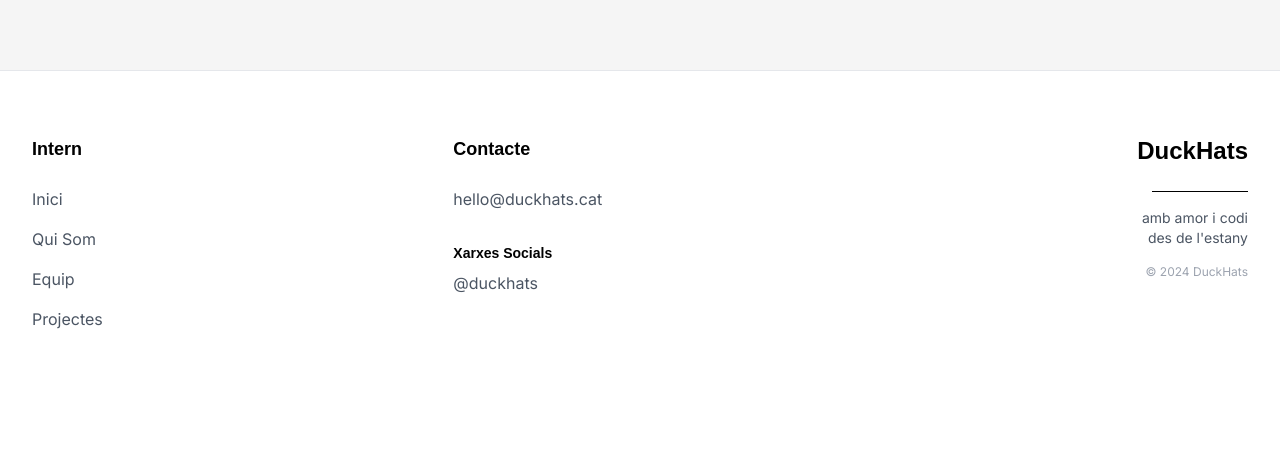
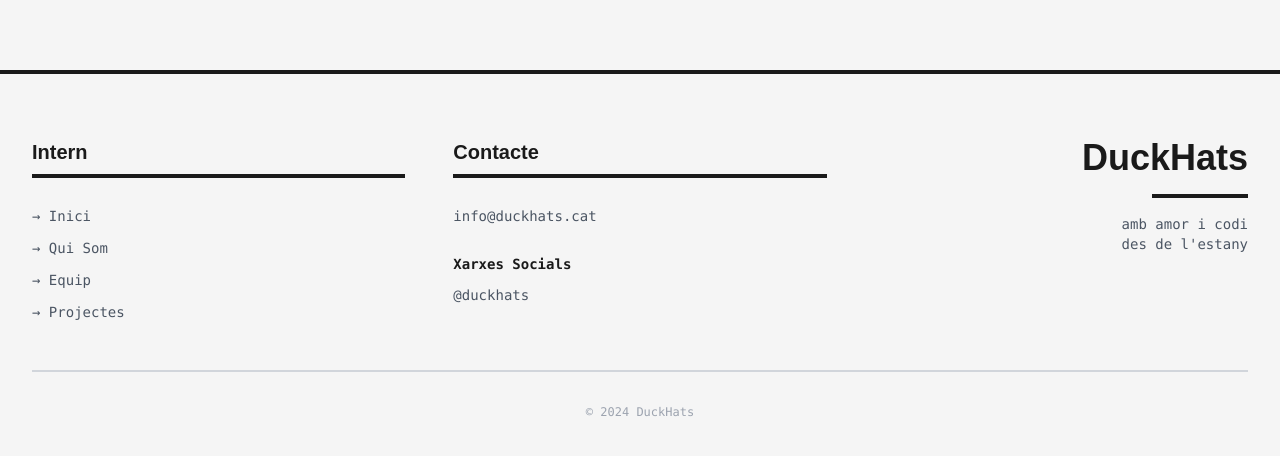
Before and after one commit to DuckHats/Portfoli, a React (Vite) app: page /projects in a window 1280 px wide. Shown: the part 938-1394 px from the top of the page. Before the commit the page ends 1333 px from the top, so only its background shows below. Built offline with nearby package versions, Linux system fonts and the light colour scheme.

Commit message:
feat: Refactor footer to use dynamic content and brand-specific styling with enhanced links and hover effects.

```diff
--- a/src/components/Footer.tsx
+++ b/src/components/Footer.tsx
@@ -1,34 +1,144 @@
-import React from 'react';
-import { Link } from 'react-router-dom';
+import React from 'react'
+import { Link } from 'react-router-dom'
+import { brandConfig } from '../config/brand.config'
+import { useContent } from '../hooks/useContent'
+
 export function Footer() {
-  return <footer className="bg-white text-black border-t border-gray-200 py-16 px-4 md:px-8 mt-32">
-      <div className="max-w-7xl mx-auto grid grid-cols-1 md:grid-cols-3 gap-12">
+  const content = useContent()
+
+  return (
+    <footer
+      className="border-t-4 py-16 px-4 md:px-8 mt-32"
+      style={{
+        backgroundColor: brandConfig.colors.primary.white,
+        borderColor: brandConfig.colors.primary.black,
+      }}
+    >
+      <div className="max-w-7xl mx-auto">
+        <div className="grid grid-cols-1 md:grid-cols-3 gap-12 mb-12">
           {/* Internal Links */}
-        <div className="flex flex-col space-y-4">
-          <h3 className="font-bold text-lg mb-2">Intern</h3>
-          <Link to="/" className="text-gray-600 hover:text-black transition-colors">
-            Inici
+          <div className="flex flex-col space-y-3">
+            <h3
+              className="font-display font-bold text-xl mb-4 pb-2 border-b-4 inline-block"
+              style={{
+                color: brandConfig.colors.primary.black,
+                borderColor: brandConfig.colors.primary.black,
+              }}
+            >
+              {content.footer.internal}
+            </h3>
+            <Link
+              to="/"
+              className="font-mono text-sm transition-all hover:translate-x-1 inline-block w-fit"
+              style={{
+                color: brandConfig.colors.neutral.gray600,
+              }}
+              onMouseEnter={(e) => {
+                e.currentTarget.style.color = brandConfig.colors.primary.black
+              }}
+              onMouseLeave={(e) => {
+                e.currentTarget.style.color = brandConfig.colors.neutral.gray600
+              }}
+            >
+              → {content.nav.home}
             </Link>
-          <Link to="/about" className="text-gray-600 hover:text-black transition-colors">
-            Qui Som
+            <Link
+              to="/about"
+              className="font-mono text-sm transition-all hover:translate-x-1 inline-block w-fit"
+              style={{
+                color: brandConfig.colors.neutral.gray600,
+              }}
+              onMouseEnter={(e) => {
+                e.currentTarget.style.color = brandConfig.colors.primary.black
+              }}
+              onMouseLeave={(e) => {
+                e.currentTarget.style.color = brandConfig.colors.neutral.gray600
+              }}
+            >
+              → {content.nav.about}
             </Link>
-          <Link to="/team" className="text-gray-600 hover:text-black transition-colors">
-            Equip
+            <Link
+              to="/team"
+              className="font-mono text-sm transition-all hover:translate-x-1 inline-block w-fit"
+              style={{
+                color: brandConfig.colors.neutral.gray600,
+              }}
+              onMouseEnter={(e) => {
+                e.currentTarget.style.color = brandConfig.colors.primary.black
+              }}
+              onMouseLeave={(e) => {
+                e.currentTarget.style.color = brandConfig.colors.neutral.gray600
+              }}
+            >
+              → {content.nav.team}
             </Link>
-          <Link to="/projects" className="text-gray-600 hover:text-black transition-colors">
-            Projectes
+            <Link
+              to="/projects"
+              className="font-mono text-sm transition-all hover:translate-x-1 inline-block w-fit"
+              style={{
+                color: brandConfig.colors.neutral.gray600,
+              }}
+              onMouseEnter={(e) => {
+                e.currentTarget.style.color = brandConfig.colors.primary.black
+              }}
+              onMouseLeave={(e) => {
+                e.currentTarget.style.color = brandConfig.colors.neutral.gray600
+              }}
+            >
+              → {content.nav.projects}
             </Link>
           </div>
 
           {/* Contact */}
-        <div className="flex flex-col space-y-4">
-          <h3 className="font-bold text-lg mb-2">Contacte</h3>
-          <a href="mailto:hello@duckhats.cat" className="text-gray-600 hover:text-black transition-colors">
-            hello@duckhats.cat
+          <div className="flex flex-col space-y-3">
+            <h3
+              className="font-display font-bold text-xl mb-4 pb-2 border-b-4 inline-block"
+              style={{
+                color: brandConfig.colors.primary.black,
+                borderColor: brandConfig.colors.primary.black,
+              }}
+            >
+              {content.footer.contact}
+            </h3>
+            <a
+              href="mailto:info@duckhats.cat"
+              className="font-mono text-sm transition-colors inline-block w-fit"
+              style={{
+                color: brandConfig.colors.neutral.gray600,
+              }}
+              onMouseEnter={(e) => {
+                e.currentTarget.style.color = brandConfig.colors.accent.red
+              }}
+              onMouseLeave={(e) => {
+                e.currentTarget.style.color = brandConfig.colors.neutral.gray600
+              }}
+            >
+              info@duckhats.cat
             </a>
             <div className="pt-4">
-            <h4 className="font-bold text-sm mb-2">Xarxes Socials</h4>
-            <a href="#" className="text-gray-600 hover:text-black transition-colors">
+              <h4
+                className="font-mono font-bold text-sm mb-2"
+                style={{
+                  color: brandConfig.colors.primary.black,
+                }}
+              >
+                {content.footer.socials}
+              </h4>
+              <a
+                href="https://github.com/DuckHats"
+                target="_blank"
+                rel="noopener noreferrer"
+                className="font-mono text-sm transition-colors inline-block w-fit"
+                style={{
+                  color: brandConfig.colors.neutral.gray600,
+                }}
+                onMouseEnter={(e) => {
+                  e.currentTarget.style.color = brandConfig.colors.accent.red
+                }}
+                onMouseLeave={(e) => {
+                  e.currentTarget.style.color = brandConfig.colors.neutral.gray600
+                }}
+              >
                 @duckhats
               </a>
             </div>
@@ -36,15 +146,48 @@
 
           {/* DuckHats Info */}
           <div className="flex flex-col space-y-4 md:items-end md:text-right">
-          <h3 className="font-display font-bold text-2xl mb-2">DuckHats</h3>
-          <div className="h-px w-24 bg-black my-4 md:ml-auto" />
-          <p className="text-gray-600 text-sm">
-            amb amor i codi
-            <br />
-            des de l'estany
+            <h3
+              className="font-display font-bold text-4xl"
+              style={{
+                color: brandConfig.colors.primary.black,
+              }}
+            >
+              DuckHats
+            </h3>
+            <div
+              className="h-1 w-24 md:ml-auto"
+              style={{
+                backgroundColor: brandConfig.colors.primary.black,
+              }}
+            />
+            <p
+              className="font-mono text-sm whitespace-pre-line"
+              style={{
+                color: brandConfig.colors.neutral.gray600,
+              }}
+            >
+              {content.footer.tagline}
             </p>
-          <p className="text-gray-400 text-xs mt-8">© 2024 DuckHats</p>
           </div>
         </div>
-    </footer>;
+
+        {/* Copyright */}
+        <div
+          className="pt-8 border-t-2 text-center"
+          style={{
+            borderColor: brandConfig.colors.neutral.gray300,
+          }}
+        >
+          <p
+            className="font-mono text-xs"
+            style={{
+              color: brandConfig.colors.neutral.gray400,
+            }}
+          >
+            {content.footer.copyright}
+          </p>
+        </div>
+      </div>
+    </footer>
+  )
 }
```
Lines whose indentation alone changed are shown as unchanged.
